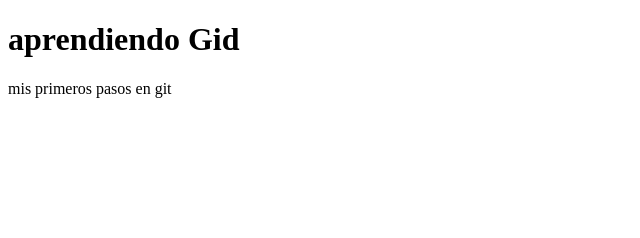
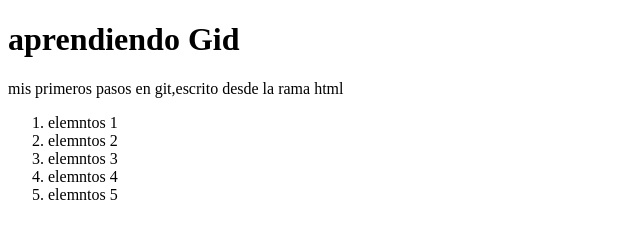
Before and after one commit to devSalas/youtube-git, a plain HTML site: page index.html in a window 1280 px wide. Shown: the whole page, without its empty margins (0-640 px from the left). Drawn offline with Linux system fonts and the light colour scheme.

Commit message:
agregando  index.js al index.html

```diff
--- a/index.html
+++ b/index.html
@@ -8,6 +8,14 @@
 </head>
 <body>
   <h1>aprendiendo Gid</h1>
-  <p>mis primeros pasos en git</p>
+  <p>mis primeros pasos en git,escrito desde la rama html</p>
+  <ol>
+    <li>elemntos 1</li>
+    <li>elemntos 2</li>
+    <li>elemntos 3</li>
+    <li>elemntos 4</li>
+    <li>elemntos 5</li>
+  </ol>
 </body>
+<script src="index.js"></script>
 </html>
```
